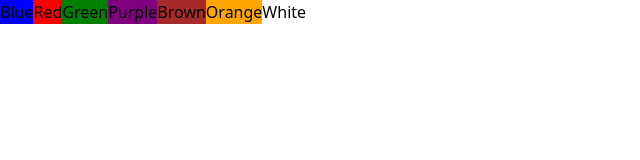
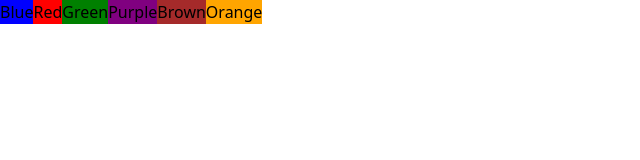
Before and after one commit to iSubhamSingh/BackgroundColorChanger, a React (Vite) app: page / in a window 1280 px wide. Shown: the top 160 px of the page, without its empty margins (0-640 px from the left). Built offline with nearby package versions, Linux system fonts and the light colour scheme.

Commit message:
modified app

```diff
--- a/src/App.jsx
+++ b/src/App.jsx
@@ -19,7 +19,7 @@ function App() {
             <button className='outline-none px-5 py-2 rounded-full text-white shadow-lg' style={{backgroundColor: "purple"}} onClick={() => setColor("purple")}>Purple</button>
             <button className='outline-none px-5 py-2 rounded-full text-white shadow-lg' style={{backgroundColor: "brown"}} onClick={() => setColor("brown")}>Brown</button>
             <button className='outline-none px-5 py-2 rounded-full text-white shadow-lg' style={{backgroundColor: "orange"}} onClick={() => setColor("orange")}>Orange</button>
-            <button className='outline-none px-5 py-2 rounded-full text-white shadow-lg' style={{backgroundColor: "white"}} onClick={() => setColor("white")}>White</button>
+
 
         </div>
       </div>
```
